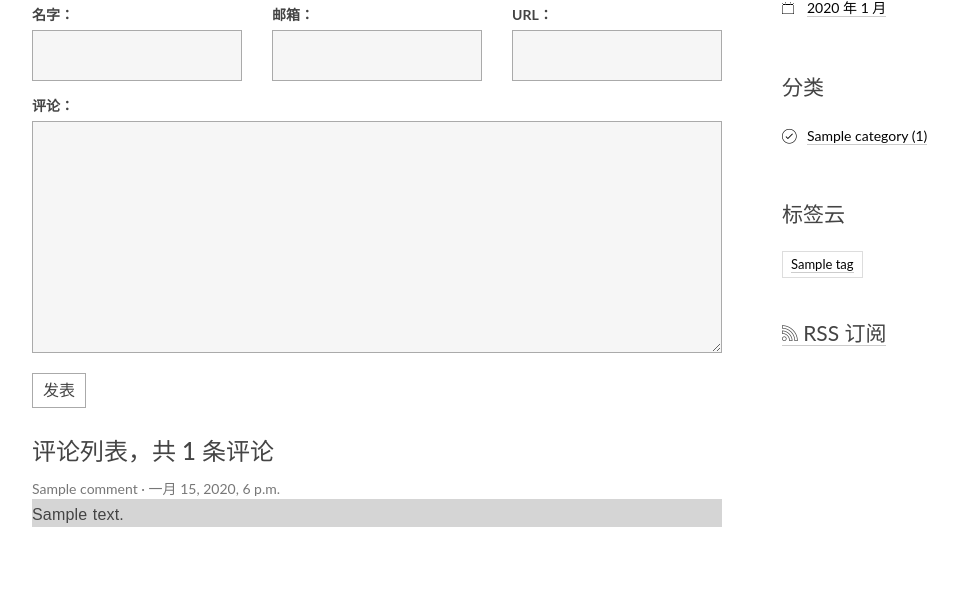
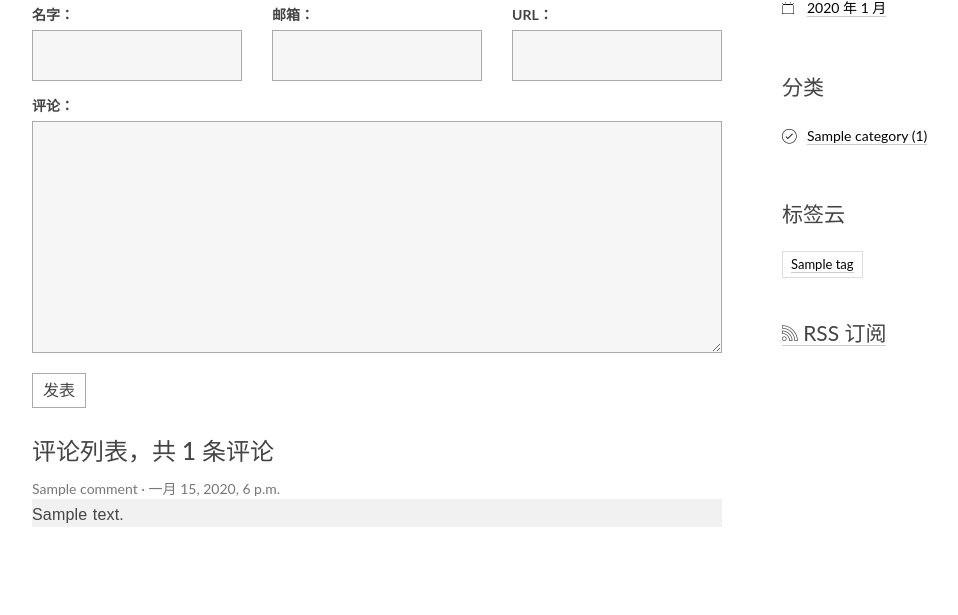
Before and after one commit to L-M-Sherlock/MyBlogInDjango, a Django app: page /post/1/ in a window 1280 px wide. Shown: the part 449-1064 px from the top of the page, without its empty margins (68-1026 px from the left). Run offline with Django 3.2, Linux system fonts and the light colour scheme; tables that the repository leaves empty hold one stand-in row (values such as "Sample post"); some libraries are stand-ins or nearby versions.

Commit message:
评论区颜色微调

```diff
--- a/blog/static/blog/css/custom.css
+++ b/blog/static/blog/css/custom.css
@@ -883,7 +883,7 @@ img {
 }
 
 .comment-item .text {
-    background-color: #d5d5d5;
+    background-color: #f1f1f1;
     padding-top: 5px;
     font-size: 16px;
 }
```
